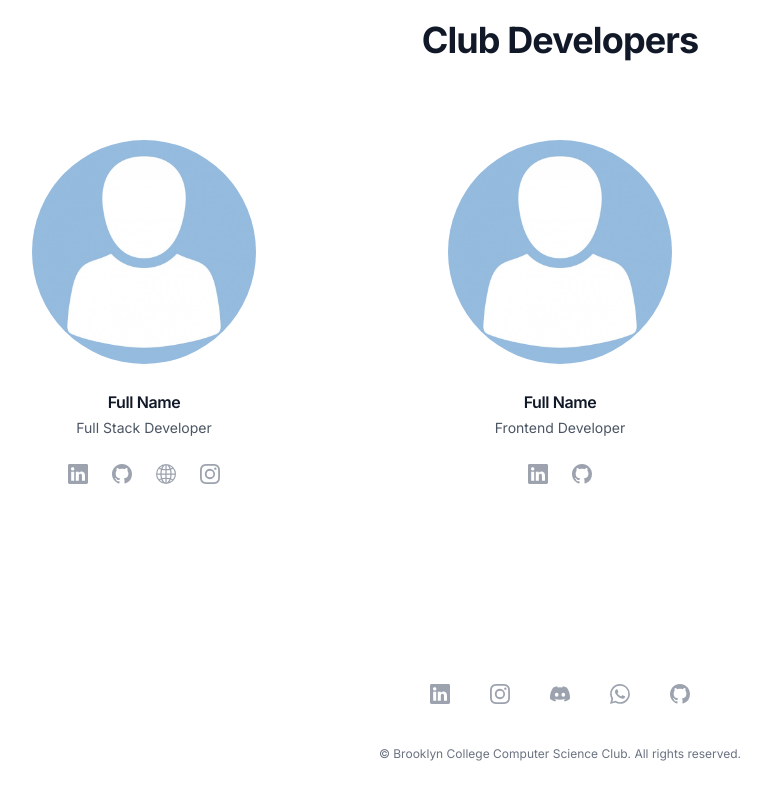
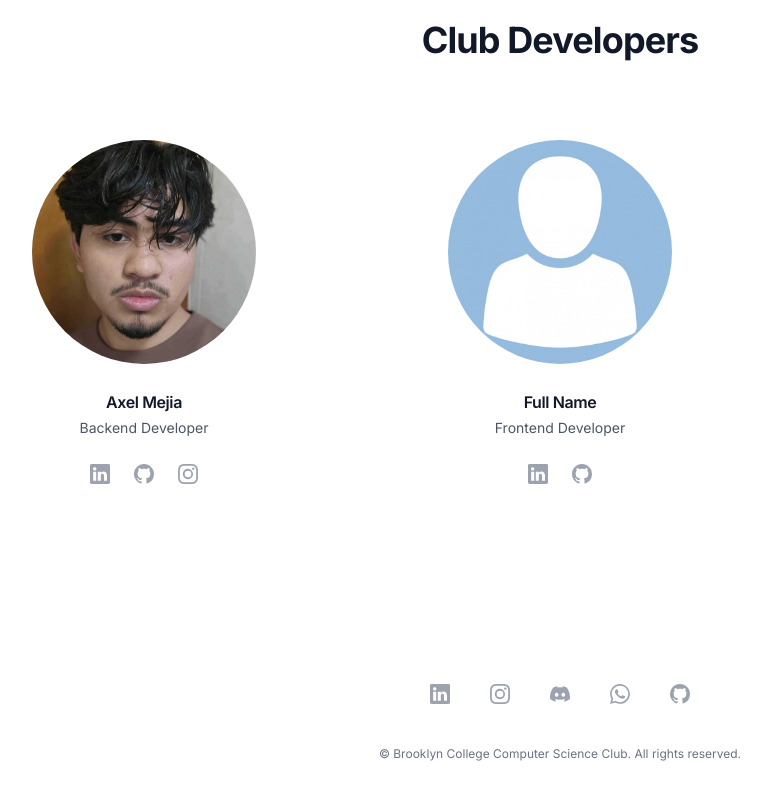
Before and after one commit to bc-compsci-club/bccs-club, a Next.js app in the folder frontend/: page /team in a window 1280 px wide. Shown: the part 1600-2400 px from the top of the page, without its empty margins (80-851 px from the left). Built offline with nearby package versions, Linux system fonts and the light colour scheme.

Commit message:
added axel-mejia club developer profile

```diff
--- a/frontend/app/ui/portal/team/ClubDevelopersSection.tsx
+++ b/frontend/app/ui/portal/team/ClubDevelopersSection.tsx
@@ -5,16 +5,15 @@ import { BsInstagram } from "react-icons/bs";
 import Image from 'next/image';
 // import qingquanLiPic from '../../../images/team/executive-board-2024-2025/qingquan-li.jpg';
 import tempPic from '../../../images/team/club-developers/avatar.jpg';
-
+import axelmejiaPic from '../../../images/team/club-developers/axel-mejia.jpg';
 const members = [
   {
-    name: 'Full Name',
-    role: 'Full Stack Developer',
-    photo: tempPic,
-    linkedinUrl: 'https://www.linkedin.com/in/qingquan-li/',
-    githubUrl: 'https://github.com/Qingquan-Li',
-    personalWebsiteUrl: 'https://qingquanli.com/',
-    instagramUrl: 'https://www.instagram.com/qingquan__li/'
+    name: 'Axel Mejia',
+    role: 'Backend Developer',
+    photo: axelmejiaPic,
+    linkedinUrl: 'https://www.linkedin.com/in/axel-mejia-04a69725a/',
+    githubUrl: 'https://github.com/Ax3lMejia',
+    instagramUrl: 'https://www.instagram.com/4xl_m3/'
   },
   {
     name: 'Full Name',
```
Also changed, not shown: frontend/app/images/team/club-developers/axel-mejia.jpg (added).
